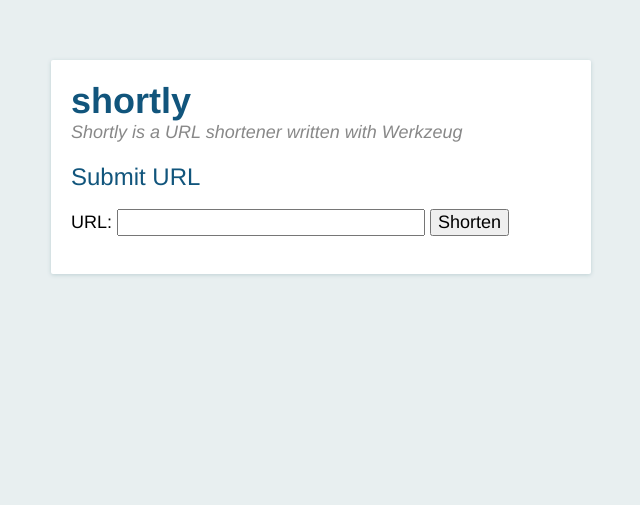
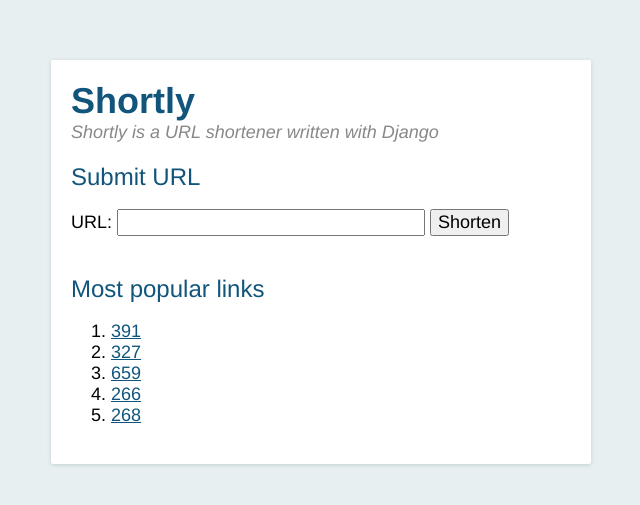
Before and after one commit to KashaVarya/Light-Academy.Python, a Django app: page /shortly/ in a window 1280 px wide. Shown: the top 505 px of the page, without its empty margins (319-959 px from the left). Run offline with Django 3.2, Linux system fonts and the light colour scheme; data comes from the database, SQL or seed files in the repository; both versions use the stored data as it was after the commit.

Commit message:
add most popular links

```diff
--- a/django_shortly/app_shortly/templates/app_shortly/new_url.html
+++ b/django_shortly/app_shortly/templates/app_shortly/new_url.html
@@ -13,4 +13,12 @@
         <input type="text" name="url" value="{{ url }}" class="urlinput">
         <input type="submit" value="Shorten">
     </form>
+
+    <br>
+    <h2>Most popular links</h2>
+    <ol>
+        {% for link in popular %}
+        <li><a href="{{ link.short_url }}">{{ link.short_url }}</a></li>
+        {% endfor %}
+    </ol>
 {% endblock %}
--- a/django_shortly/app_shortly/templates/app_shortly/wrapper.html
+++ b/django_shortly/app_shortly/templates/app_shortly/wrapper.html
@@ -9,8 +9,8 @@
 </head>
 <body>
     <div class="box">
-      <h1><a href="/shortly">shortly</a></h1>
-        <p class="tagline">Shortly is a URL shortener written with Werkzeug</p>
+      <h1><a href="/shortly">Shortly</a></h1>
+        <p class="tagline">Shortly is a URL shortener written with Django</p>
       {% block content %}{% endblock %}
     </div>
 </body>
--- a/django_shortly/app_shortly/views.py
+++ b/django_shortly/app_shortly/views.py
@@ -32,7 +32,10 @@
             cur_url.save()
 
             return redirect('/shortly/%s+' % cur_url.short_url)
-    return render(request, 'app_shortly/new_url.html', {'error': error, 'url': url})
+
+    popular = Urls.objects.order_by('click_count').reverse()[:5]
+
+    return render(request, 'app_shortly/new_url.html', {'error': error, 'url': url, 'popular': popular})
 
 
 def follow_short_link(request, short_id):
```
Also changed, not shown: django_shortly/db.sqlite3. Lines whose indentation alone changed are shown as unchanged.
